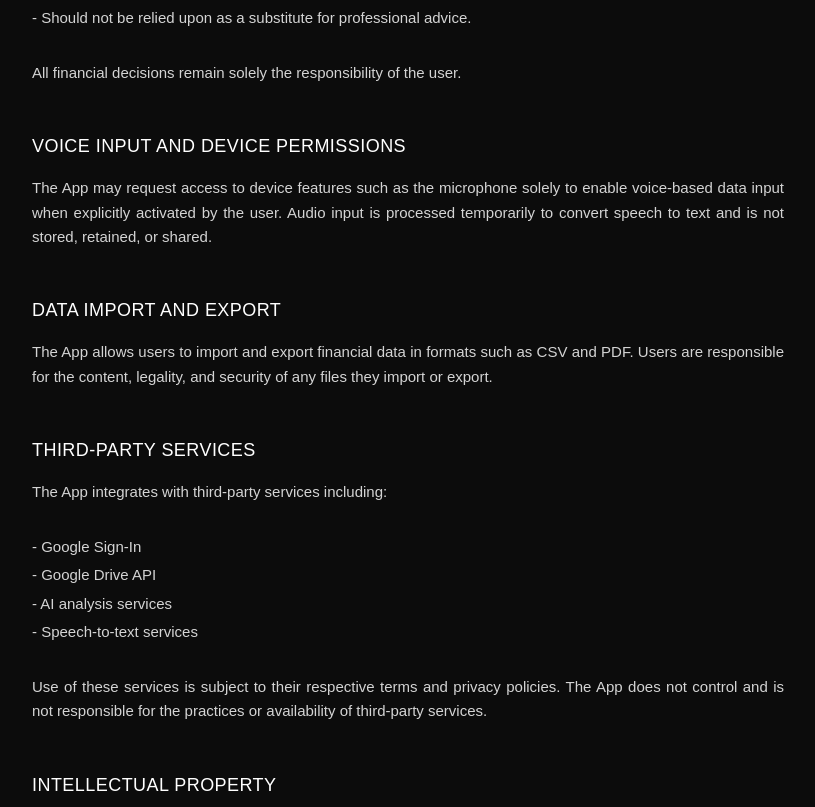
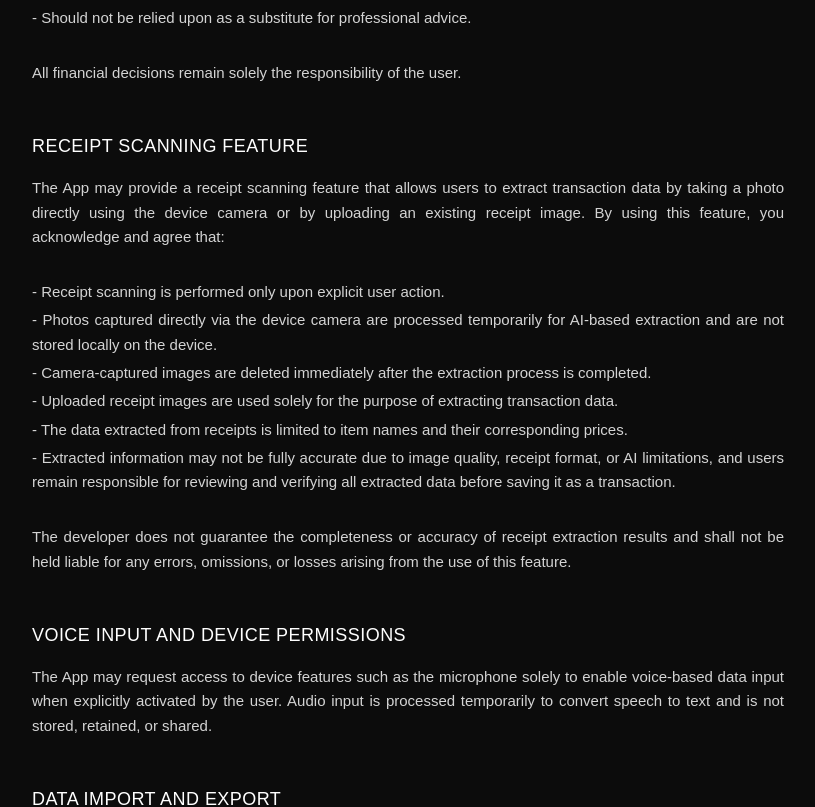
Before and after one commit to aevenic/duitra-web, a React (Vite) app: page /terms-of-service in a window 1280 px wide. Shown: the part 1421-2228 px from the top of the page, without its empty margins (232-1047 px from the left). Built offline with nearby package versions, Linux system fonts and the light colour scheme; a web font is replaced by a local one.

Commit message:
update privacy and TOS

```diff
--- a/src/data/dataPrivacy.js
+++ b/src/data/dataPrivacy.js
@@ -54,6 +54,16 @@ export const DataPrivacy = {
           desc: {
             en: 'The App may process user financial data to provide spending analysis and recommendations using third-party AI services (such as the Gemini API). Only the minimum data required for analysis is processed. No data is used to identify users beyond the functionality of the App.',
             id: 'Aplikasi dapat memproses data keuangan pengguna untuk memberikan analisis pengeluaran dan rekomendasi menggunakan layanan AI pihak ketiga (seperti Gemini API). Hanya data minimum yang diperlukan untuk analisis yang diproses. Tidak ada data yang digunakan untuk mengidentifikasi pengguna di luar fungsi Aplikasi.'
+          }
+        },
+        {
+          title: {
+            en: 'Receipt Scanning and AI Extraction',
+            id: 'Pemindaian Struk dan Ekstraksi AI'
+          },
+          desc: {
+            en: 'The App allows users to extract transaction details from receipts by either taking a photo directly using the device camera or uploading an existing receipt image. Photos captured directly via the camera are processed only temporarily for AI-based image and text recognition and are not stored locally on the device. After the extraction process is completed, the camera-captured image is immediately deleted. Uploaded images are processed solely to extract data. The information extracted from receipts is limited to item names and their corresponding prices, which are then saved as transaction data within the App.',
+            id: 'Aplikasi memungkinkan pengguna mengekstrak detail transaksi dari struk dengan mengambil foto langsung melalui kamera perangkat atau mengunggah gambar struk yang sudah ada. Foto yang diambil langsung melalui kamera diproses hanya sementara untuk kebutuhan pengenalan gambar dan teks berbasis AI dan tidak disimpan secara lokal di perangkat. Setelah proses ekstraksi selesai, foto hasil kamera akan segera dihapus. Gambar yang diunggah diproses semata-mata untuk tujuan ekstraksi data. Informasi yang diekstrak dari struk dibatasi hanya pada nama item dan harga masing-masing, yang kemudian disimpan sebagai data transaksi di dalam Aplikasi.'
           }
         },
         {
--- a/src/data/dataTOS.js
+++ b/src/data/dataTOS.js
@@ -66,6 +66,16 @@ export const DataTOS = {
       content: {
         en: 'The App may provide AI-generated spending analysis and recommendations based on user-provided data. These features:\n\n- Are provided for informational and educational purposes only.\n- Do not constitute financial, accounting, legal, or investment advice.\n- Should not be relied upon as a substitute for professional advice.\n\nAll financial decisions remain solely the responsibility of the user.',
         id: 'Aplikasi dapat memberikan analisis pengeluaran dan rekomendasi yang dihasilkan AI berdasarkan data yang diberikan pengguna. Fitur-fitur ini:\n\n- Disediakan hanya untuk tujuan informasi dan pendidikan.\n- Bukan merupakan saran keuangan, akuntansi, hukum, atau investasi.\n- Tidak boleh diandalkan sebagai pengganti saran profesional.\n\nSemua keputusan keuangan tetap menjadi tanggung jawab pengguna sepenuhnya.',
+      },
+    },
+    {
+      heading: {
+        en: 'Receipt Scanning Feature',
+        id: 'Fitur Pemindaian Struk',
+      },
+      content: {
+        en: 'The App may provide a receipt scanning feature that allows users to extract transaction data by taking a photo directly using the device camera or by uploading an existing receipt image. By using this feature, you acknowledge and agree that:\n\n- Receipt scanning is performed only upon explicit user action.\n- Photos captured directly via the device camera are processed temporarily for AI-based extraction and are not stored locally on the device.\n- Camera-captured images are deleted immediately after the extraction process is completed.\n- Uploaded receipt images are used solely for the purpose of extracting transaction data.\n- The data extracted from receipts is limited to item names and their corresponding prices.\n- Extracted information may not be fully accurate due to image quality, receipt format, or AI limitations, and users remain responsible for reviewing and verifying all extracted data before saving it as a transaction.\n\nThe developer does not guarantee the completeness or accuracy of receipt extraction results and shall not be held liable for any errors, omissions, or losses arising from the use of this feature.',
+        id: 'Aplikasi dapat menyediakan fitur pemindaian struk yang memungkinkan pengguna mengekstrak data transaksi dengan mengambil foto langsung melalui kamera perangkat atau dengan mengunggah gambar struk yang sudah ada. Dengan menggunakan fitur ini, Anda mengakui dan menyetujui bahwa:\n\n- Pemindaian struk hanya dilakukan atas tindakan eksplisit pengguna.\n- Foto yang diambil langsung melalui kamera perangkat diproses sementara untuk kebutuhan ekstraksi berbasis AI dan tidak disimpan secara lokal di perangkat.\n- Foto hasil kamera akan dihapus segera setelah proses ekstraksi selesai.\n- Gambar struk yang diunggah digunakan semata-mata untuk tujuan ekstraksi data transaksi.\n- Data yang diekstrak dari struk dibatasi hanya pada nama item dan harga masing-masing.\n- Informasi hasil ekstraksi mungkin tidak sepenuhnya akurat karena kualitas gambar, format struk, atau keterbatasan AI, dan pengguna tetap bertanggung jawab untuk meninjau serta memverifikasi data sebelum menyimpannya sebagai transaksi.\n\nPengembang tidak menjamin kelengkapan atau keakuratan hasil ekstraksi struk dan tidak bertanggung jawab atas kesalahan, kelalaian, atau kerugian apa pun yang timbul dari penggunaan fitur ini.'
       },
     },
     {
```
